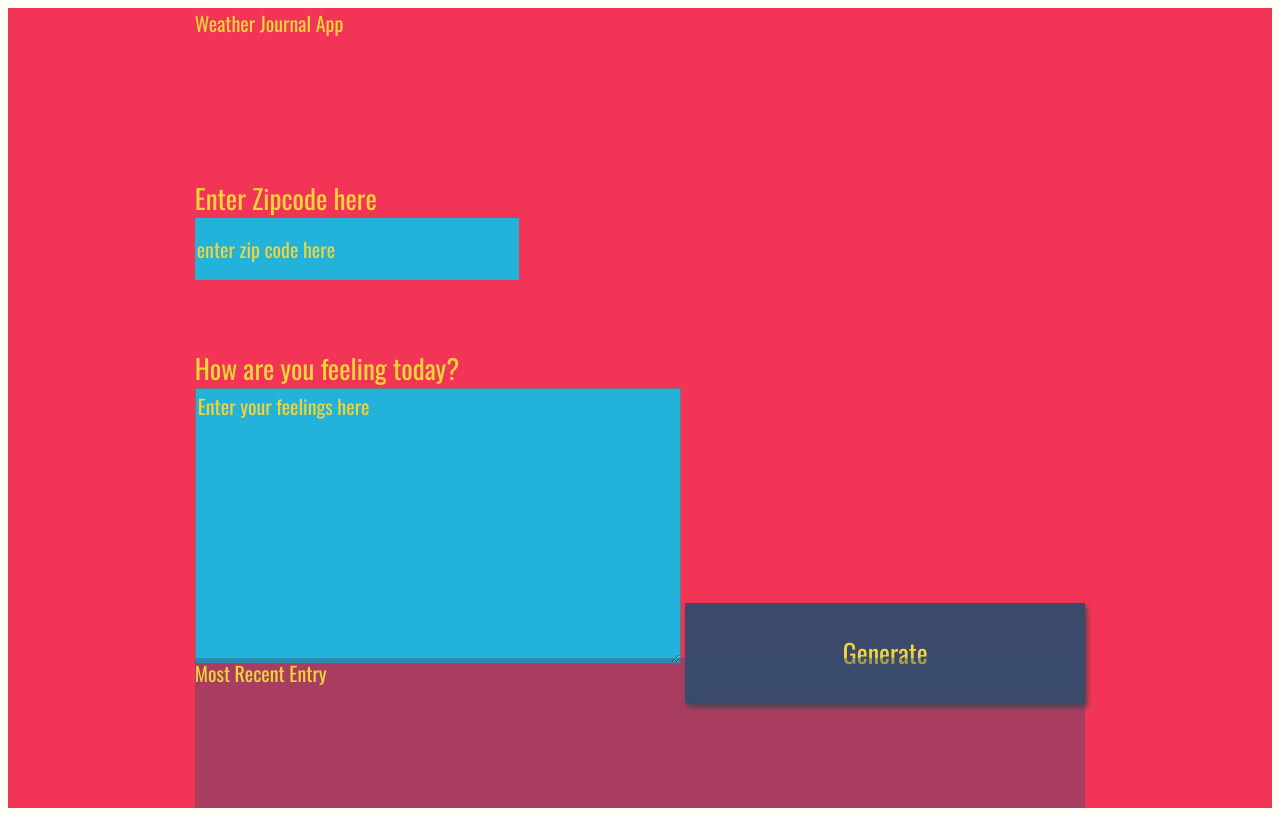
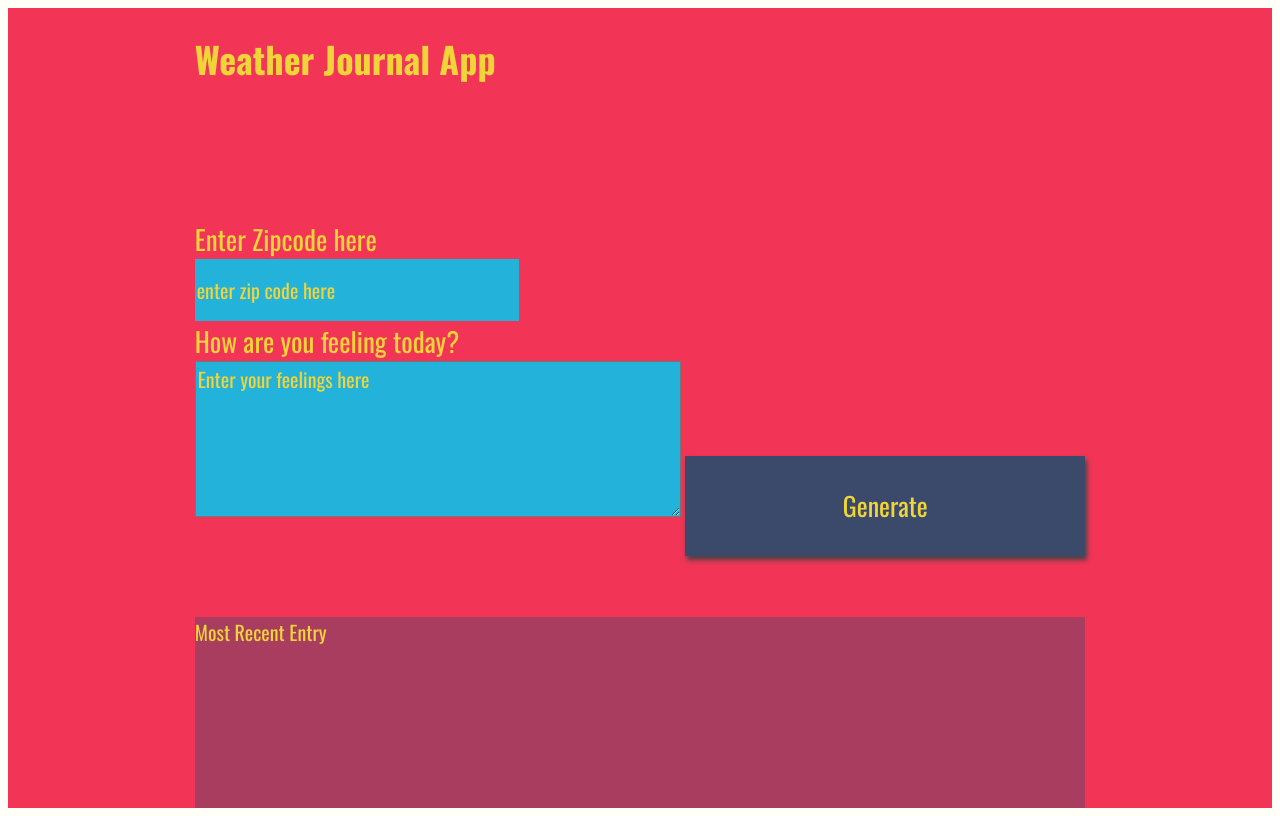
Before and after one commit to melsayedshoaib/Weather_Journal_App, a website: page website/index.html in a window 1280 px wide. Drawn offline with nearby package versions, Linux system fonts and the light colour scheme; a web font is replaced by a local one.

Commit message:
update html file

```diff
--- a/website/index.html
+++ b/website/index.html
@@ -1,35 +1,39 @@
 <!DOCTYPE html>
-<html>
+<html lang="en">
 <head>
   <meta charset="UTF-8">
-<title>Weather Journal</title>
+  <meta http-equiv="X-UA-Compatible" content="IE=edge">
+  <meta name="viewport" content="width=device-width, initial-scale=1.0">
+  <title>Weather Journal App</title>
   <link href="https://fonts.googleapis.com/css?family=Oswald:400,600,700|Ranga:400,700&display=swap" rel="stylesheet">
   <link rel="stylesheet" href="style.css">
 </head>
 <body>
-<div id = "app">
-  <div class ="holder headline">
-    Weather Journal App
+  <div id="app">
+    <div class="holder headline">
+      <h1>Weather Journal App</h1>
     </div>
-  <div class ="holder zip">
+    <form id="userInfo">
+      <div class="holder zip">
         <label for="zip">Enter Zipcode here</label>
-    <input type="text" id="zip" placeholder="enter zip code here">
+        <input type="text" id="zip" placeholder="enter zip code here" required>
       </div>
-  <div class ="holder feel">
+      <div class="holder feel">
         <label for="feelings">How are you feeling today?</label>
-    <textarea class= "myInput" id="feelings" placeholder="Enter your feelings here" rows="9" cols="50"></textarea>
-    <button id="generate" type = "submit"> Generate </button>
+        <textarea class="myInput" id="feelings" placeholder="Enter your feelings here" rows="5" cols="50"
+          required></textarea>
+        <button id="generate" type="submit"> Generate </button>
       </div>
-  <div class ="holder entry">
-    <div class = "title">Most Recent Entry</div>
-   <div id = "entryHolder">
-    <div id = "date"></div>
-   <div id = "temp"></div>
-   <div id = "content"></div>
+    </form>
+    <div class="holder entry">
+      <div class="title">Most Recent Entry</div>
+      <div id="entryHolder">
+        <div id="date"></div>
+        <div id="temp"></div>
+        <div id="content"></div>
       </div>
     </div>
   </div>
   <script src="app.js" type="text/javascript"></script>
-
 </body>
 </html>
```
Lines whose indentation alone changed are shown as unchanged.
